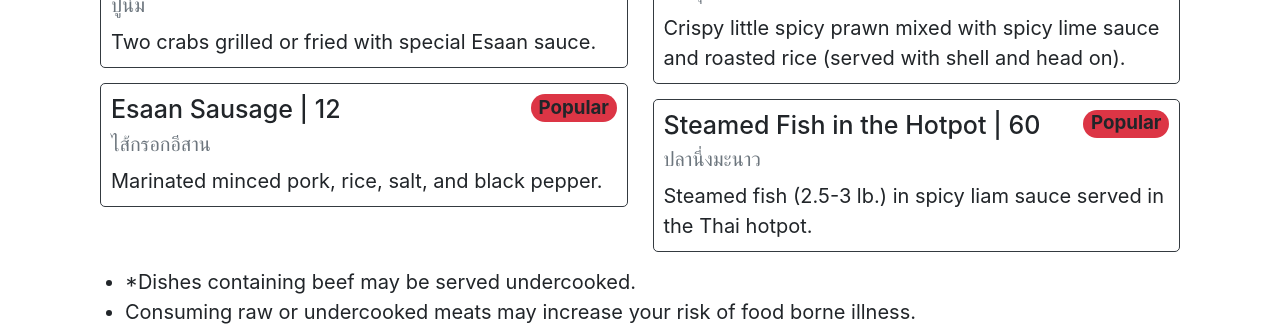
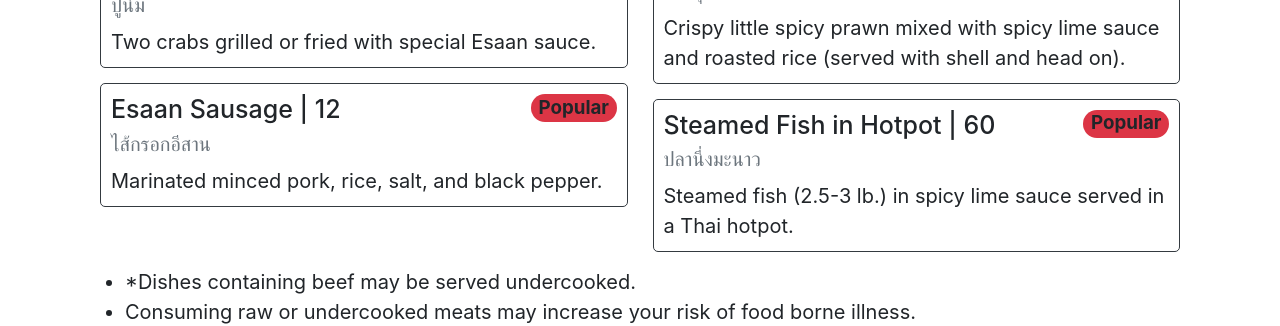
Before and after one commit to rainerdeal/esaan, a Jekyll site: the page built from menu.md, in a window 1280 px wide. Shown: the part 1202-1528 px from the top of the page. Built offline with Jekyll 4.4.1, drawn with Linux system fonts in a browser that asks for light colours; a script that is not in the unit is left out.

Commit message:
📝 Menu Update (typo-fix)

```diff
--- a/_data/summer.yml
+++ b/_data/summer.yml
@@ -46,8 +46,8 @@
   price: 19
   popular: true
 -
-  name: Steamed Fish in the Hotpot
+  name: Steamed Fish in Hotpot
   thai_name: ปลานึ่งมะนาว
-  description: Steamed fish (2.5-3 lb.) in spicy liam sauce served in the Thai hotpot.
+  description: Steamed fish (2.5-3 lb.) in spicy lime sauce served in a Thai hotpot.
   price: 60
   popular: true
```
